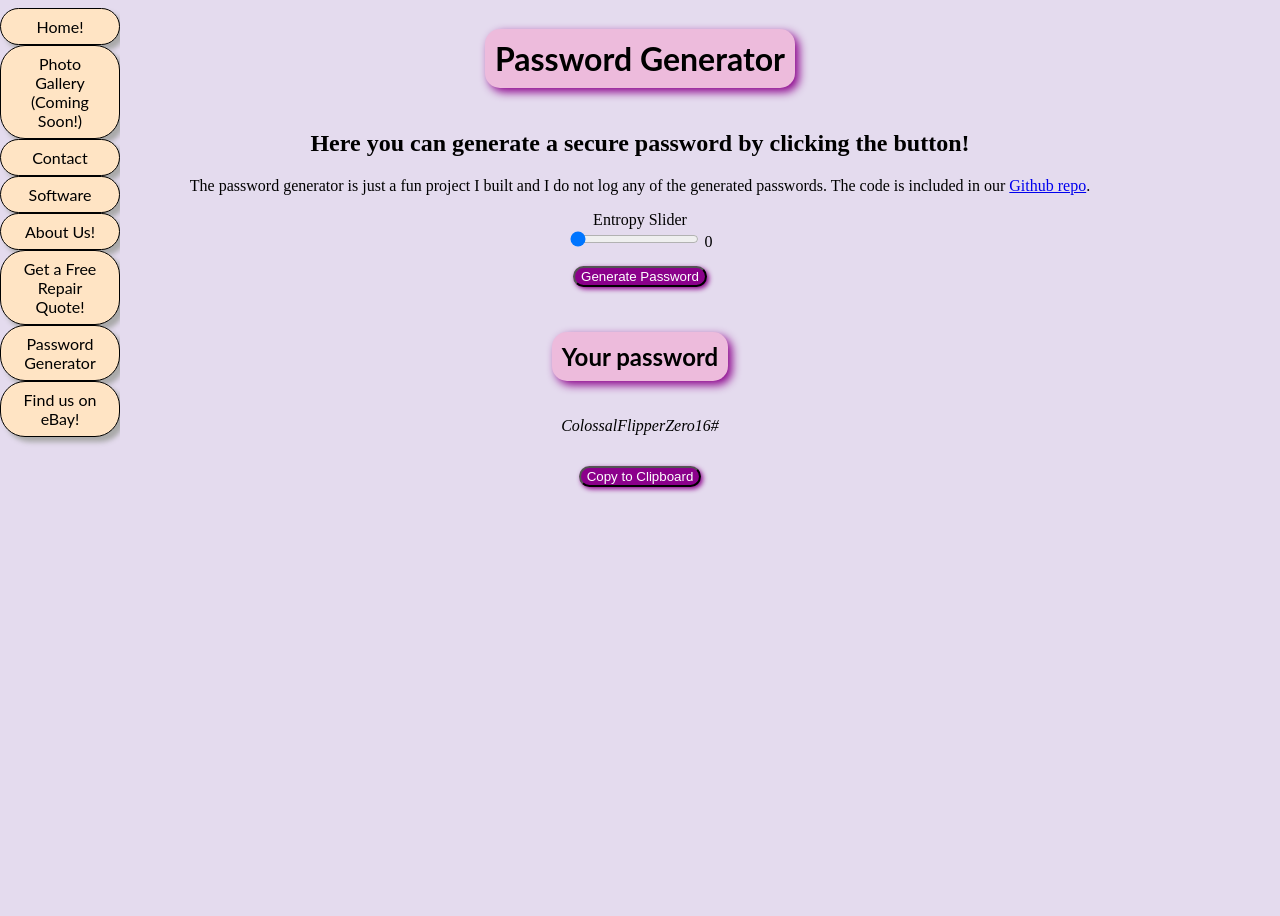
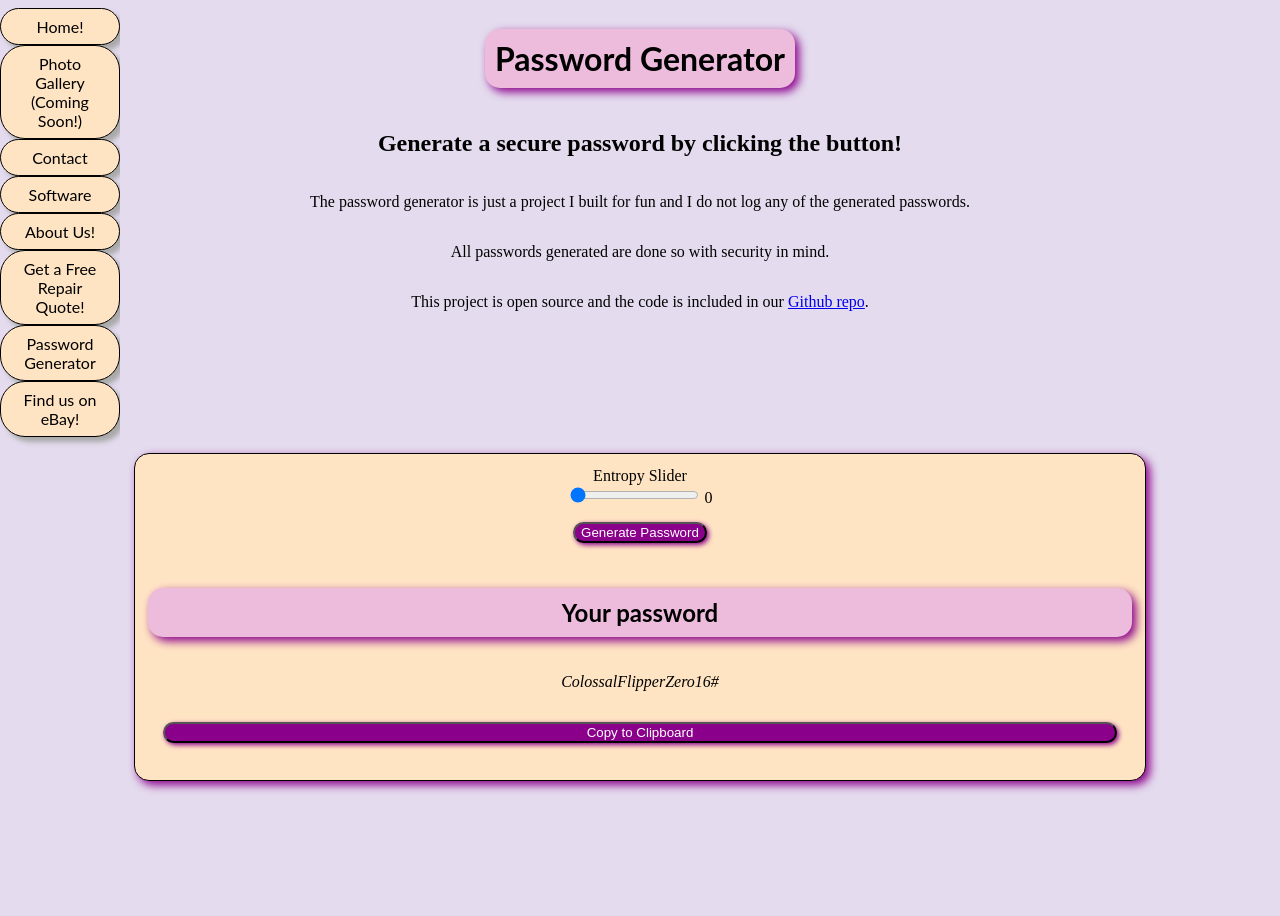
Before and after one commit to stlynnxx/EclecticElectronics, a Flask app: page /generator in a window 1280 px wide. Before the commit the page ends 493 px from the top, so only its background shows below. Run offline with Flask 3, Linux system fonts and the light colour scheme.

Commit message:
Rewrite work

```diff
--- /dev/null
+++ b/static/generator.css
@@ -0,0 +1,42 @@
+.desktop-version {display: block}
+.mobile-version {display: none}
+.mobile-nav {
+    display: none;
+}
+@media (max-width: 768px) {
+    .mobile-nav {
+        display: block;
+    }
+
+    .sidebar {
+        display: none;
+    }
+}
+.content_div_one {
+display: flex;
+flex-direction: column;
+}
+.content_block_one {
+display: flex;
+flex-direction: column;
+}
+
+.content_block_two {
+display: flex;
+flex-direction: column;
+}
+
+.box_one {
+display: flex;
+flex-direction: column;
+box-shadow: 4px 4px 10px darkmagenta;
+color: black;
+background-color: bisque;
+text-align: center;
+text-box: auto;
+border-radius: 15px;
+border: black solid 1.75px;
+flex-shrink: 3;
+padding: 1%;
+margin: 10%;
+}
--- a/templates/home01.html
+++ b/templates/home01.html
@@ -88,7 +88,7 @@
             <ul>
                 <li><a href="{{ url_for('generator') }}"><i>Password Generator</i></a></li>
                 <li><a href="{{ url_for('magicpython') }}"><i>Magic Python</i></a></li>
-                <li><a href="{{ url_for('positive') }}"><i>Positive Message Generator</i></a></li>
+                <li><a href="{{ url_for('positive') }}"><i>The Positive Message Generator</i></a></li>
 
             </ul>
         </p>
--- a/templates/passwordgenerator.html
+++ b/templates/passwordgenerator.html
@@ -4,6 +4,7 @@
     <meta name="viewport" content="width=device-width,initial-scale=1.0" charset="UTF-8">
     <title>Password Generator</title>
     <link rel="stylesheet" href="{{ url_for('static', filename='main.css', v=1) }}">
+    <link rel="stylesheet" href="{{ url_for('static', filename='generator.css', v=1) }}">
      <link rel="shortcut icon" href="{{ url_for('static', filename='photos/favicon.ico') }}">
 </head>
 
@@ -46,9 +47,17 @@
 </div>
 <!-- Content Section-->
 <h1 class="title">Password Generator</h1>
-<h2>Here you can generate a secure password by clicking the button!</h2>
-<p>The password generator is just a fun project I built and I do not log
-    any of the generated passwords. The code is included in our <a href="https://www.github.com/stlynnxx">Github repo</a>.</p>
+<div class="content_div_one">
+
+    <div class="content_block_one">
+        <h2>Generate a secure password by clicking the button!</h2>
+        <p>The password generator is just a project I built for fun and I do not log
+            any of the generated passwords.</p>
+        <p>All passwords generated are done so with security in mind.</p>
+        <p>This project is open source and the code is included in our <a href="https://www.github.com/stlynnxx">Github repo</a>.</p>
+    </div> <!-- Ends content block one -->
+    <div class="content_block_two">
+        <div class="box_one">
             <form method="POST" action="{{ url_for('generator') }}" enctype="multipart/form-data">
             <label for="entropy">Entropy Slider</label><br>
             <input type="range" value="0" name="entropy" min="0" max="5" id="entropy">
@@ -63,7 +72,6 @@
                     const text = document.getElementById("generated-password").textContent.trim();
                     await navigator.clipboard.writeText(text);
                     });
-
                 </script>
             {% endif %}
             <script>
@@ -74,5 +82,8 @@
                 output.textContent = slider.value;
                 })
             </script>
+        </div> <!-- Ends content box one -->
+    </div> <!-- Ends content block two-->
+</div> <!-- Ends content div one-->
 </body>
 </html>
```
Also changed, not shown: static/gallery.css (deleted, +0 -14 lines), static/main.css (+4 -4 lines), 1 other file. Lines whose indentation alone changed are shown as unchanged.
